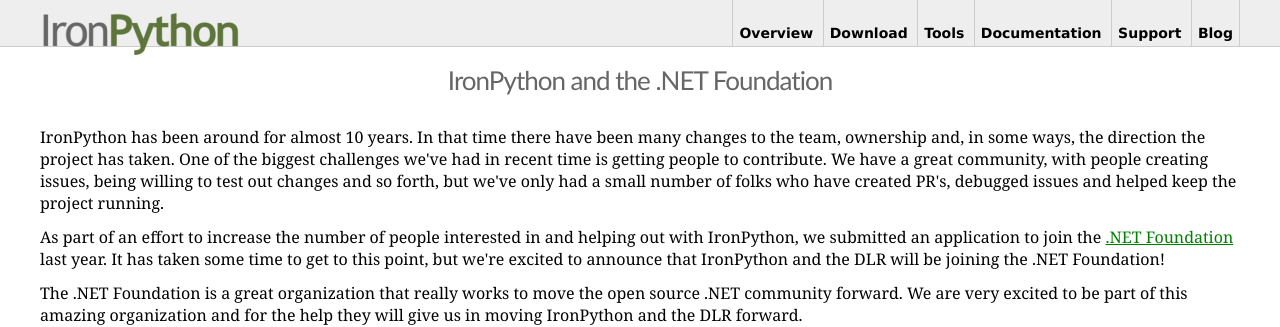
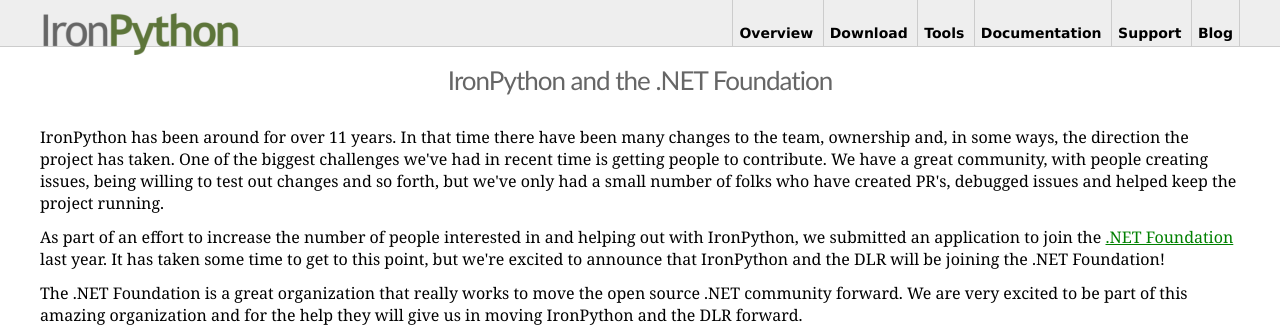
Before and after one commit to IronLanguages/ironpython.net, a Jekyll site: the page built from blog/_posts/2017-11-14-ironpython-and-dotnet-foundation.html, in a window 1280 px wide. Shown: the top 327 px of the page. Built offline with Jekyll 4.4.1, drawn with Linux system fonts in a browser that asks for light colours.

Commit message:
Update time period

```diff
--- a/blog/_posts/2017-11-14-ironpython-and-dotnet-foundation.html
+++ b/blog/_posts/2017-11-14-ironpython-and-dotnet-foundation.html
@@ -9,7 +9,7 @@
 ---
 
 <p>
-    IronPython has been around for almost 10 years. In that time there have been many changes to the team, ownership and, in some ways,
+    IronPython has been around for over 11 years. In that time there have been many changes to the team, ownership and, in some ways,
     the direction the project has taken. One of the biggest challenges we've had in recent time is getting people to contribute. We have
      a great community, with people creating issues, being willing to test out changes and so forth, but we've only had a small number of
      folks who have created PR's, debugged issues and helped keep the project running.
```
